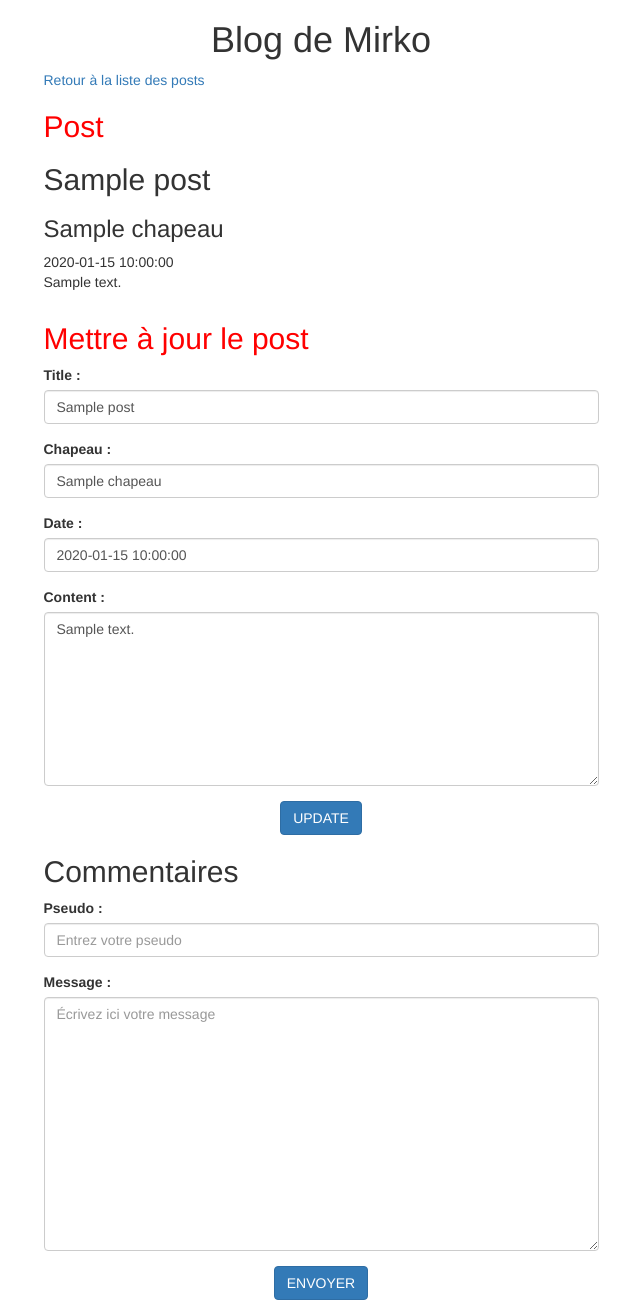
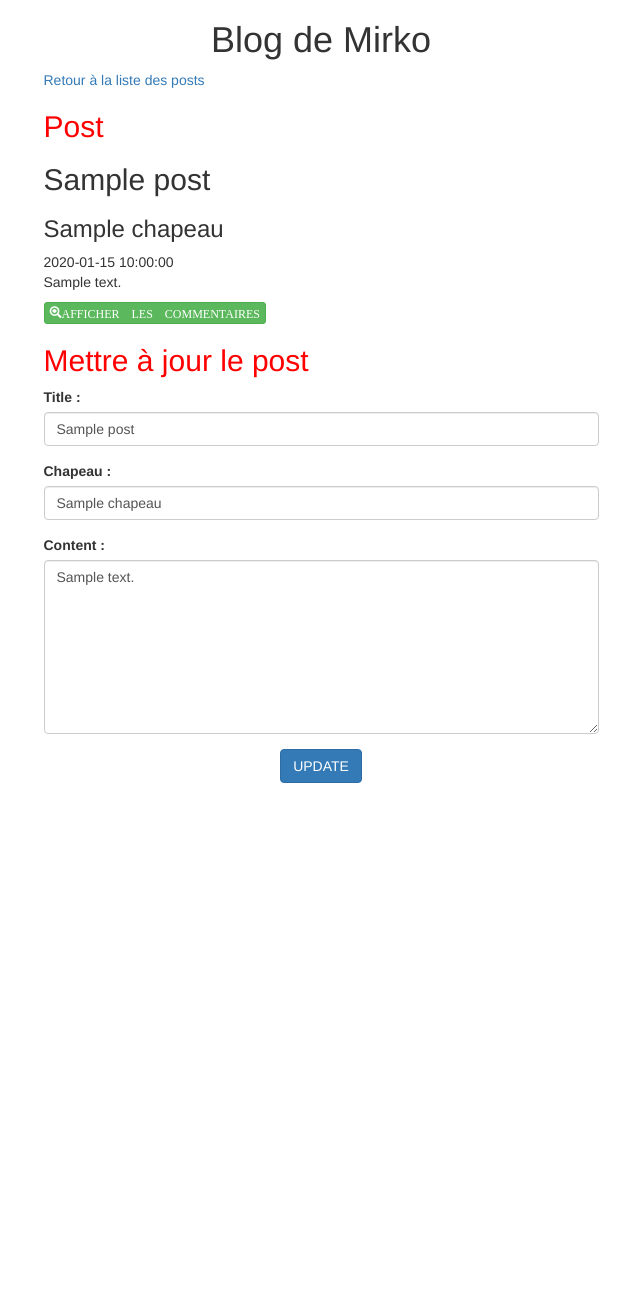
Before and after one commit to MirkoV1987/OCR-P5, a PHP site: the page made by View/postView.php in a window 1280 px wide. Shown: the whole page, without its empty margins (319-959 px from the left). After the commit the page ends 783 px from the top, so only its background shows below. Run offline with PHP 8.4, Linux system fonts and the light colour scheme; the template is opened without the code that fills it: most values are stand-ins (such as "Sample title", 1, 10 or a date in 2020); some libraries are stand-ins or nearby versions.

Commit message:
Update PostView
Update post form:
- Add hidden type input in order to get post id

```diff
--- a/View/postView.php
+++ b/View/postView.php
@@ -17,19 +17,19 @@
             <div class="news">
       <!-- SHOW POST-->
             <h2 style="color:red">Post</h2>
-            <?php// var_dump($post); ?>
             <h2><?= htmlspecialchars($post['title']); ?></h2>
             <h3><?= htmlspecialchars($post['chapeau']); ?></h3>
             <time><?= $post['date_add_fr'] ?></time>
             <p><?= htmlspecialchars($post['content']); ?></p>
-
+            <a href="http://hostmirko/OCR-P5/comment/index/<?= $post['id'] ?>" method="GET"  target=""><button class="btn btn-success btn-xs"><span class="glyphicon glyphicon-zoom-in">AFFICHER LES COMMENTAIRES</button></a><br/>
           </div>
         </div>
       <div class="col-xs-offset-2 col-xs-8 col-sm-offset-3 col-sm-6">
 
       <!--UPDATE POST-->
       <h2 style="color:red">Mettre à jour le post</h2>
-      <form action="" method="post">
+      <form action="/OCR-P5/post/update/" method="post">
+            <input type="hidden" class="form-control" name="id" id="id" value="<?= htmlspecialchars($post['id']); ?>">
         <div class="form-group">
             <label for="title">Title :</label>
             <input type="text" class="form-control" name="title" id="title" placeholder="Entrez le titre" value="<?= htmlspecialchars($post['title']); ?>">
@@ -37,10 +37,6 @@
         <div class="form-group">
               <label for="text">Chapeau :</label>
             <input type="text" class="form-control" name="chapeau" id="chapeau" placeholder="Entrez le chapeau" value="<?= htmlspecialchars($post['chapeau']); ?>">
-        </div>
-        <div class="form-group">
-              <label for="text">Date :</label>
-            <input type="text" class="form-control" name="date" id="date" placeholder="Entrez la date" value="<?= htmlspecialchars($post['date_add_fr']); ?>">
         </div>
         <div class="form-group">
               <label for="text">Content :</label>
@@ -51,37 +47,5 @@
         </div>
        </form>
 
-
-<h2>Commentaires</h2>
-
-       <form action="index.php?action=addComment&amp;id=<?= $post['id'] ?>" method="post">
-        <div class="form-group">
-            <label for="pseudo">Pseudo :</label>
-            <input type="text" class="form-control" name="author" id="pseudo" aria-describedby="emailHelp" placeholder="Entrez votre pseudo" value="">
-        </div>
-        <div class="form-group">
-              <label for="message">Message :</label>
-              <textarea type="textarea" class="form-control" name="comment" id="message" rows="12" placeholder="Écrivez ici votre message"></textarea>
-        </div>
-        <div class="row text-center">
-               <button type="submit" class="btn btn-primary">ENVOYER</button>
-        </div>
-       </form>
-    </div>
-  <div></div>
-  <div class="col-xs-offset-2 col-xs-8 col-sm-offset-3 col-sm-6">
-<div class="row text-center">
-<!-- <?php foreach($comments as $comment): ?>
-
-<p><strong><?= htmlspecialchars($comment['author']); ?></strong> le <?= $comment['comment_date_fr']; ?><a href="index.php?action=viewComment&amp;ticket_id=<?= $comment['ticket_id']?>&amp;id=<?= $comment['id']?>">(modifier)</a>
-<p><?= nl2br(htmlspecialchars($comment['comment'])); ?>
-
-<?php endforeach ?> -->
- </div>
-   </div>
-     </div>
-       </div>
-
-
 </body>
 </html>
```
